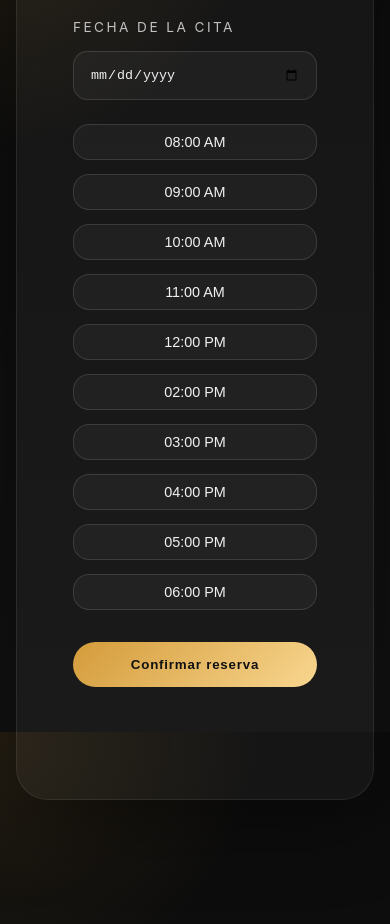
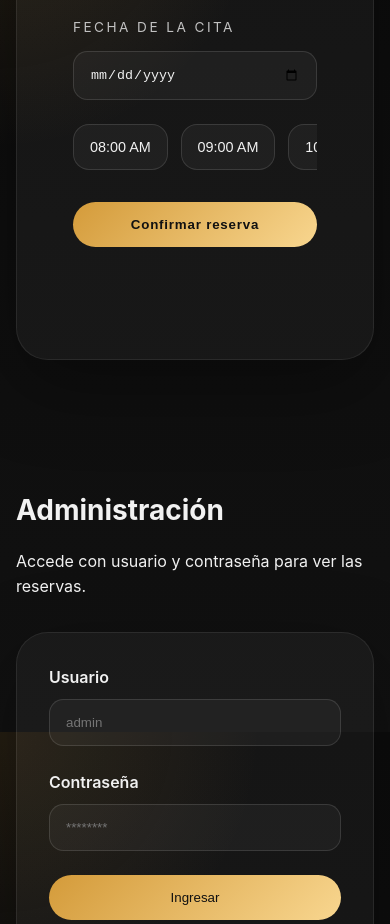
Before and after one commit to EMERSON199219/Servicio_Barberia, a plain HTML site: page index.html in a window 390 px wide. Shown: the part 1800-2724 px from the top of the page. Drawn offline with Linux system fonts and the light colour scheme.

Commit message:
Force time slots to remain side-by-side on mobile with horizontal scroll

```diff
--- a/styles.css
+++ b/styles.css
@@ -470,9 +470,34 @@ img {
     grid-template-columns: 1fr;
   }
 
-  .date-selectors,
+  .date-selectors {
+    grid-template-columns: 1fr;
+  }
+
   .time-slots {
-    grid-template-columns: 1fr;
+    display: flex;
+    flex-wrap: nowrap;
+    overflow-x: auto;
+    gap: 0.8rem;
+    padding-bottom: 0.5rem;
+    -webkit-overflow-scrolling: touch;
+    scrollbar-width: thin;
+    scrollbar-color: rgba(255,255,255,0.12) transparent;
+  }
+
+  .time-slots::-webkit-scrollbar {
+    height: 6px;
+  }
+
+  .time-slots::-webkit-scrollbar-thumb {
+    background: rgba(255,255,255,0.12);
+    border-radius: 999px;
+  }
+
+  .time-slots .slot-button {
+    flex: 0 0 auto;
+    min-width: 85px;
+    padding: 0.85rem 1rem;
   }
 
   .header-inner {
```
